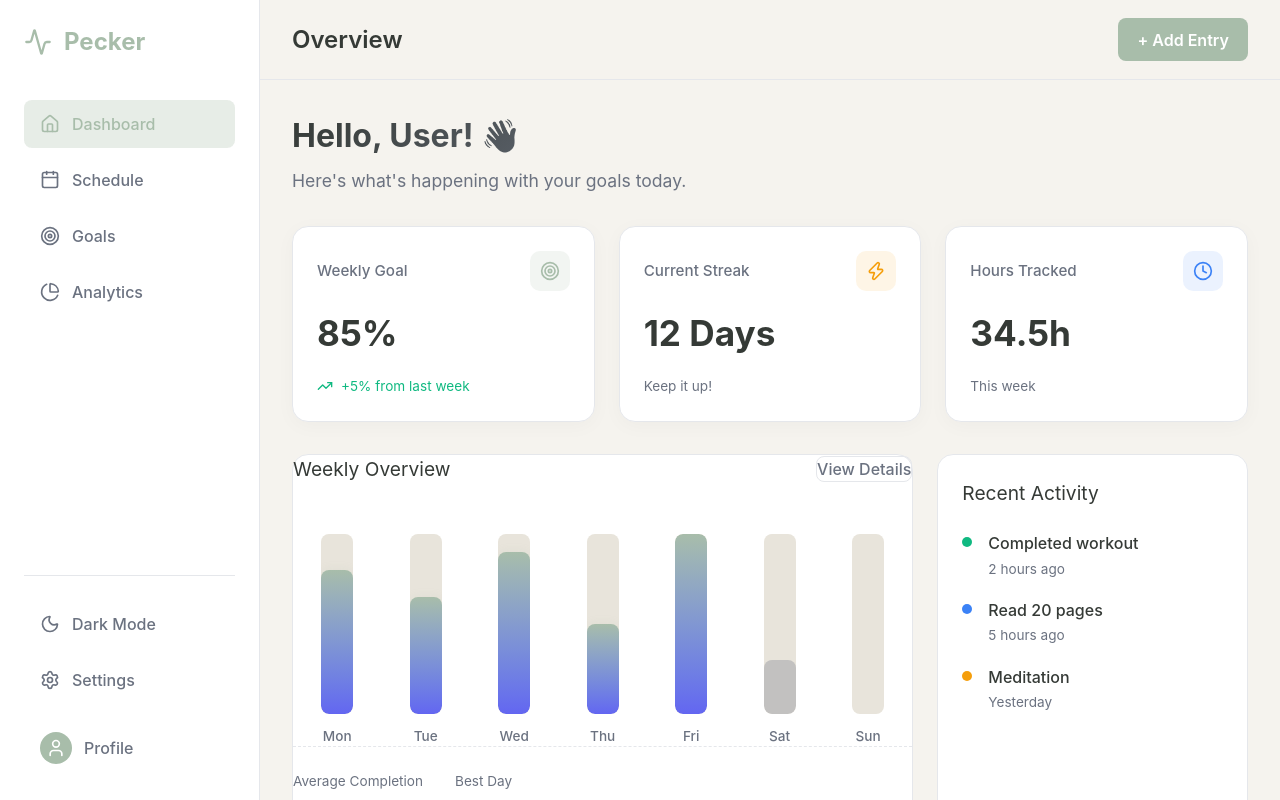
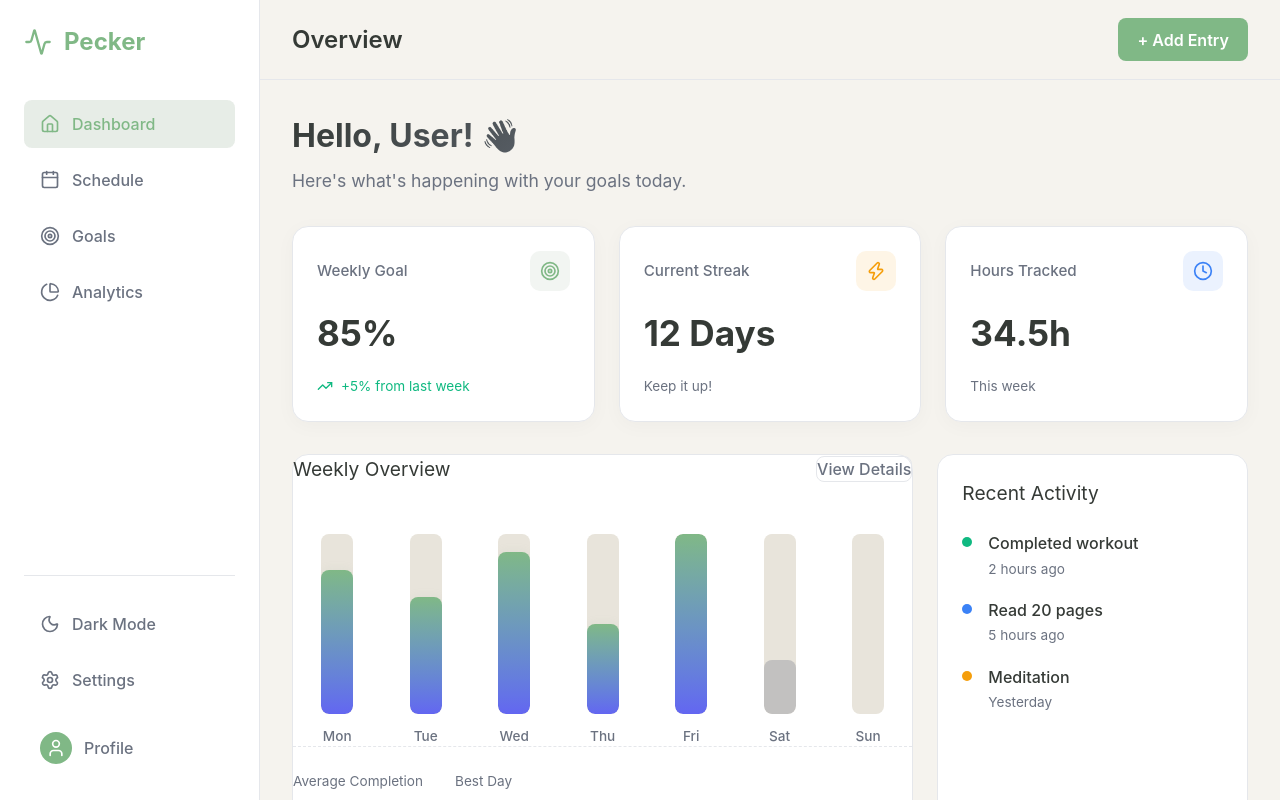
Before and after one commit to IanPages/Pecker, a React (Vite) app in the folder frontend/: page / in a window 1280 px wide. Built offline with nearby package versions, Linux system fonts and the light colour scheme.

Commit message:
MOD: Changed color palette for light mode to better quality view

```diff
--- a/frontend/src/index.css
+++ b/frontend/src/index.css
@@ -3,7 +3,7 @@
 @theme {
   --color-background: #F5F3EE;
   --color-text-main: #353A36;
-  --color-progress: #A8BDAA;
+  --color-progress: #80b886;
   --color-freetime: #E8D8C4;
   --color-study: #C8B9D8;
   --color-outdoor: #D9A89C;
```
